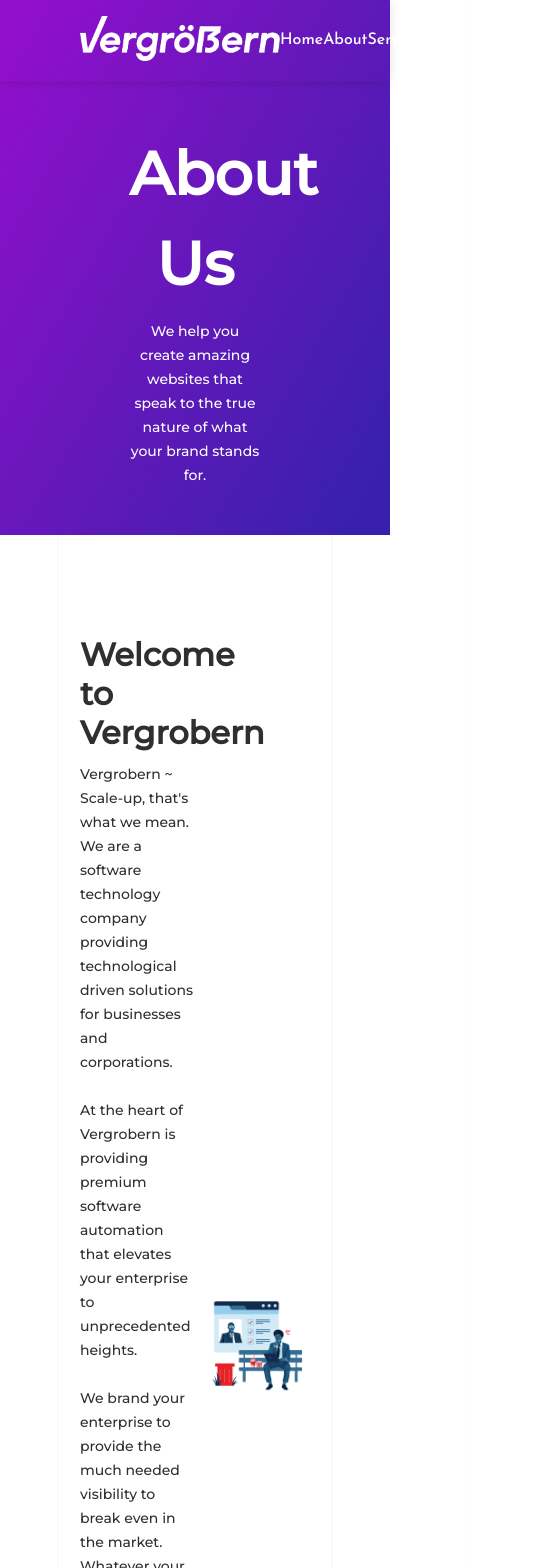
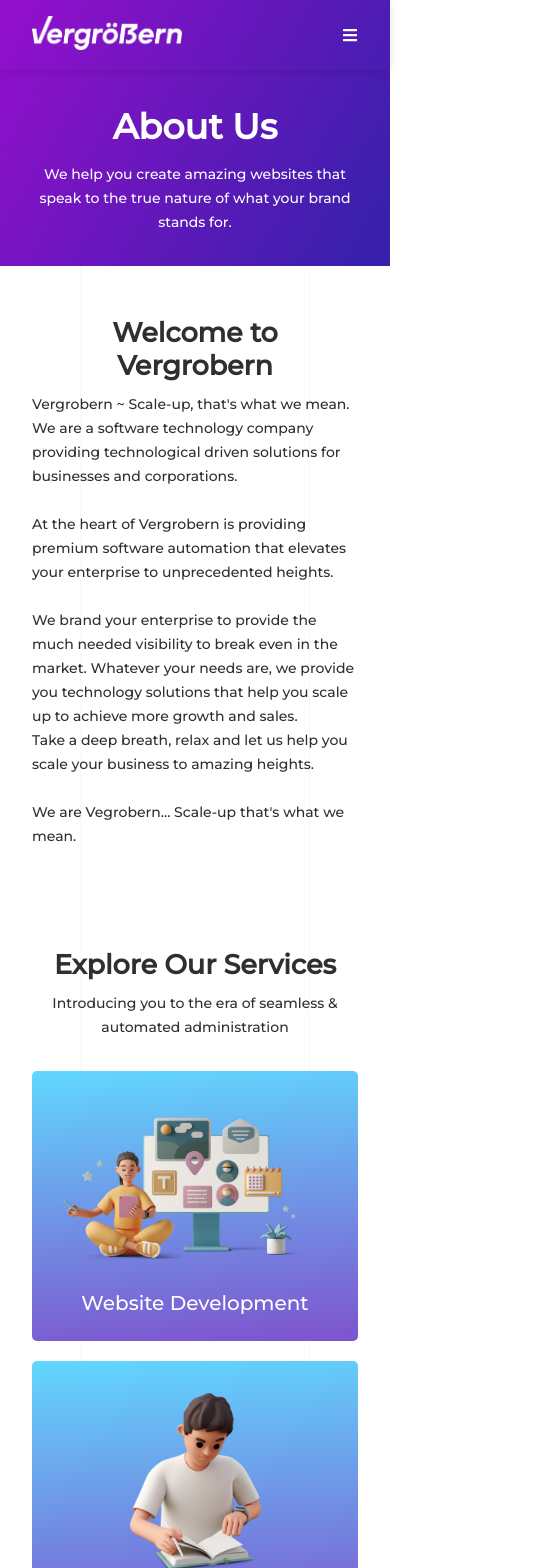
Before and after one commit to vergrobern/vergrobern_core, a React (Create React App) app: page /about in a window 390 px wide. Shown: the top 1568 px of the page, 546 px wide, since content can reach past the window. Built offline with nearby package versions, Linux system fonts and the light colour scheme.

Commit message:
Responsiveness Completed

```diff
--- a/src/App.js
+++ b/src/App.js
@@ -2,6 +2,7 @@ import React from "react";
 import Home from "./components/Home";
 import { BrowserRouter, Routes, Route } from "react-router-dom";
 import "./App.css";
+import "./components/restyle.css";
 import About from "./components/About";
 import Footer from "./components/Footer";
 import Services from "./components/Services";
@@ -9,6 +10,7 @@ import Products from "./components/Products";
 import Contact from "./components/Contact";
 
 function App() {
+
 	return (
 		<>
 			<BrowserRouter>
@@ -16,10 +18,11 @@ function App() {
 					<Route path="/" element={<Home />} />
 					<Route path="/about" element={<About />} />
 					<Route path="/services" element={<Services />} />
-					<Route path="/products" element={<Products />} />
+					<Route path="/products" 	element={<Products />} />
 					<Route path="/contact" element={<Contact />} />
 				</Routes>
 			</BrowserRouter>
+
 			<Footer />
 		</>
 	);
--- a/src/components/About.js
+++ b/src/components/About.js
@@ -1,5 +1,6 @@
 import React from "react";
 import "./styles.css";
+// import "./restyle.css"
 import Header from "./Header";
 import likes from "../images/about.png";
 import Features from "./Features";
@@ -47,7 +48,7 @@ function About() {
 						We are Vegrobern... Scale-up that's what we mean.
 					</p>
 				</div>
-				<div className="img-image">
+				<div className="img-image about">
 					<img src={likes} alt="likes" />
 				</div>
 			</div>
--- a/src/components/Header.js
+++ b/src/components/Header.js
@@ -1,19 +1,54 @@
 import React from "react";
-import { Link } from "react-router-dom";
-import "./styles.css";
-import logo from "../images/png2.png";
+import { Link } from 'react-router-dom'
+import './styles.css'
+import logo from '../images/png2.png'
+import { MdClose } from "react-icons/md"
+import {FaBars} from "react-icons/fa"
 
-function Header() {
+
+
+
+function Header(){
+    const overlay = document.querySelector('.overlay')
+    const menu = document.querySelector('.nav')
+
+    const bar = () => {
+        menu.classList.replace('trans', 'transform');
+        overlay.style.display = "block"
+        overlay.style.opacity = "1"
+        // alert("I was clicked")
+    }
+
+    const close = () => {
+        // alert("Side Menu Closed")
+        menu.classList.replace('transform', 'trans')
+        overlay.style.display = "none"
+        overlay.style.display = "0"
+    }
+
+
+	 const over = () => {
+        //  alert("Side Menu Closed")
+        menu.classList.replace('transform', 'trans')
+        overlay.style.display = "none"
+        overlay.style.display = "0"
+    }
+
     return (
         <div>
             <nav className="nav-bar">
                 <div className="logo">
-					<img src={logo} alt="logo" />
+                    <img src={logo} />
                 </div>
-				<ul className="nav">
+                <ul className="nav trans">
+                    <div className="mobile">
+                        <img src={logo} />
+                        <MdClose className="close" onClick={close}/>
+                    </div>
                    <li>
                        <Link to="/">Home </Link>
                     </li>
+
                     <Link to="/about">
 						<li>About</li>{" "}
 					</Link>
@@ -27,9 +62,11 @@ function Header() {
 						<li>Contact</li>
 					</Link>
                 </ul>
+                <FaBars className="bar" onClick={  bar}/>
             </nav>
+			<div className="overlay" onClick={over}></div>
         </div>
-	);
+    )
 }
 
 export default Header;
--- a/src/components/Home.js
+++ b/src/components/Home.js
@@ -84,7 +84,7 @@ function Home() {
 					<img src={relax} alt="relax" />
 				</div>
 				<div className="ctext">
-					<h1>Relax, Make we run am for you one time</h1>
+					<h1>Relax, make we run am for you one time</h1>
 				</div>
 			</div>
 			{/* <Footer /> */}
--- a/src/components/Services.js
+++ b/src/components/Services.js
@@ -24,7 +24,7 @@ function Services() {
 			</div>
 
 			{/* <Features /> */}
-			<div className="intro2">
+			<div className="intro2 reverse">
 				<div className="intro-text">
 					<h1>Website Development</h1>
 					<p>
@@ -46,7 +46,7 @@ function Services() {
 					<img src={web} alt="web" />
 				</div>
 			</div>
-			<div className="intro2">
+			<div className="intro2 column">
 				<div className="img-image">
 					<img alt="branding" src={branding} />
 				</div>
@@ -68,7 +68,7 @@ function Services() {
 					</p>
 				</div>
 			</div>
-			<div className="intro2">
+			<div className="intro2 reverse">
 				<div className="intro-text">
 					<h1>Business Development</h1>
 					<p>
--- /dev/null
+++ b/src/components/restyle.css
@@ -0,0 +1,357 @@
+@media only screen and (max-width: 350px) {
+    /* ... */
+}
+
+/* Extra small devices (phones, 600px and down) */
+@media only screen and (max-width: 450px) {
+.nav-bar {
+    padding: 1em 2em;
+}
+    .nav {
+            /* border: 2px solid red; */
+            width: 100%;
+        }
+.logo img {
+    width: 150px;
+}
+    .header-content {
+        flex-direction: column-reverse;
+        padding: 1em 2em !important;
+    }
+
+    .header-text {
+            /* border: 1px solid; */
+            width: 100%;
+        }
+    .header-text h1 {
+        font-size: 35px !important;
+            line-height: 50px !important;
+    }
+    .header-img {
+        width: 90%;
+        margin: auto;
+    }
+
+    .intro {
+        flex-direction: column;
+    }
+
+    .intro-image {
+        width: 80% !important;
+    }
+    .intro-text {
+        width: 100%;
+    }
+
+    .intro-text h1 {
+        text-align: center;
+        font-size: 27px !important;
+    }
+
+
+    .features h1 {
+        font-size: 27px;
+        margin-bottom: 10px;
+    }
+
+    .services {
+        flex-wrap: wrap;
+        padding: 2em 0 0;
+    }
+
+        .services .blocks {
+            width: 100%;
+            margin-bottom: 20px;
+        }
+
+        .blocks h1 {
+            font-size: 20px;
+        }
+
+
+        .blocks img {
+             width: 80%;
+         }
+                 #web {
+                     width: 100% !important;
+                     position: relative;
+                     left: -10px ;
+                 }
+
+                 #brand {
+                     width: 50%;
+                 }
+
+    .imp-image {
+        display: none;
+    }
+
+    .card {
+        /* flex-wrap: wrap; */
+        flex-direction: row-reverse;
+        padding: 2em 1em 2em !important;
+    }
+
+        .cimg {
+            width: 30%;
+        }
+
+        .cimg img {
+            width: 150px !important;
+            position: absolute;
+            top: -90px !important;
+            right: -30px;
+            transform: scaleX(1) !important;
+        }
+
+        .ctext {
+            width: 70%;
+        }
+
+        .ctext h1 {
+            font-size: 25px !important;                    text-align: center;
+       }
+         footer {
+             padding: 3em 2em 0;
+         }
+
+        .footer {
+        display: flex;
+        /* flex-wrap: wrap; */
+        flex-direction: column;
+        /* border: red 1px solid; */
+    }
+
+        .logof {
+            width: 100%;
+            margin-bottom: 20px;
+        }
+
+         .footer-links {
+            width: 100%;
+            /* border: 1px solid; */
+             text-align: left !important;
+             margin-bottom: 20px;
+         }
+
+         .newslater {
+             width: 100% !important;
+            margin-bottom: 20px;
+         }
+
+        .about {
+            display: none;
+        }
+          .header .header-text {
+        width: 100% !important;
+    }
+
+     .intro2 {
+        padding: 50px 2em;
+    }
+
+    .reverse {
+        flex-direction: column-reverse;
+    }
+
+    .column {
+        flex-direction: column;
+    }
+
+    .intro2 .img-image {
+        width: 100%;
+    }
+    .box {
+    padding: 2em 2em;
+    width: 80%;
+    }
+
+    .icon-box h1 {
+        font-size: 18px;
+    }
+
+    .inputs div {
+        width: 100%;
+    }
+
+    .submit button {
+    width: 50%;
+
+    }
+    textarea {
+        width: 92%;
+        margin: -3px 0 0;
+        /* border: 1px solid; */
+    }
+
+}
+
+
+@media only screen and (max-width: 768px) {
+    /* ... */
+
+.contact-form {
+    width: 90%;
+}
+    .contact-icons {
+        /* border: solid red; */
+        padding: 3em 2em;
+    }
+    .box {
+    padding: 2em 1em;
+    margin-bottom: 30px;
+    }
+    .icon-box h1 {
+        font-size: 18px;
+    }
+    .intro2 {
+        padding: 50px 2em;
+    }
+    .nav {
+        /* border: 2px solid red; */
+        flex-direction: column;
+        align-items: flex-start;
+        position: fixed;
+        top: 0;
+        bottom: 0;
+        left: 0;
+        /* height: 100vh; */
+        justify-content:flex-start;
+        background: linear-gradient(299.95deg, #3820AC 6.44%, #930FCB 97.38%);
+        z-index: 9 !important;
+        padding: 2em;
+        width: 425px;
+    }
+
+    .nav li {
+        /* border: 1px solid; */
+        margin: 20px 0;
+        font-size: 18px;
+    }
+    .trans {
+        transform: translateX(-100%);
+            -webkit-transition: all 1s ease;
+            -o-transition: all 1s ease;
+            transition: all 1s ease;
+    }
+
+    .mobile {
+        display: flex;
+        justify-content: space-between;
+        align-items: center;
+        /* border: 1px red solid; */
+        width: 100%;
+        margin: 0 0 20px 0;
+    }
+
+    .mobile img {
+            width: 200px;
+    }
+    .close {
+        font-size: 25px;
+        /* border: 1px solid; */
+        cursor: pointer;
+        /* padding: 1em; */
+        border-radius: 10px;
+        box-shadow: -1px 1px 10px rgba(0, 0, 0, 0.137);
+        /* line-height: 50px; */
+}
+    .bar {
+        display: block;
+        /* padding: 1em; */
+        cursor: pointer;
+    }
+
+    .header-content {
+        /* border: 2px red solid; */
+        padding: 1em 2em 0;
+    }
+
+        .header-text h1 {
+            font-size: 40px;
+            line-height: 60px;
+            margin-bottom: 10px;
+
+        }
+
+
+    .intro {
+        padding: 50px 2em;
+        /* border: 1px solid; */
+    }
+
+        .intro-text h1 {
+            margin-bottom: 10px;
+            font-size: 27px;
+            /* border: solid; */
+        }
+
+    .intro-image {
+        width: 40%;
+    }
+
+    .intro-text h1 br {
+        display: none;
+    }
+    .features {
+        padding: 50px 2em;
+    }
+         #web {
+             width: 200px;
+             position: relative;
+             /* left: -20px; */
+         }
+
+    .card {
+        margin: 3em auto 0;
+            padding: 3em 2em;
+        width: 92%;
+    }
+
+         .ctext h1 {
+             font-size: 30px;
+         }
+        .cimg img {
+            width: 85%;
+            position: absolute;
+            /* top: -50p; */
+            top: -150px;
+            transform: scaleX(-1);
+        }
+
+        footer {
+        padding: 3em 2em 0;
+        }
+                 .footer-links {
+                     /* width: 20%;
+                     border: 1px solid; */
+                     text-align: center;
+                 }
+                 .newslater {
+                     width: 35%;
+                 }
+    .header .header-text {
+        width: 70%;
+        margin: auto;
+        /* border: solid; */
+        padding: 2em 2em;
+    }
+
+         .header .header-text p {
+             font-size: 14px;
+         }
+}
+
+
+@media only screen and (max-width: 1024px) {
+    .contact-icons {
+            /* border: solid red; */
+            padding: 3em 2em;
+        }
+}
+
+/* Extra large devices (large laptops and desktops, 1200px and up) */
+
+/* @media only screen and (min-width: 1200px) {
+    ...
+}  */
--- a/src/components/styles.css
+++ b/src/components/styles.css
@@ -18,6 +18,7 @@ p {
 }
 .nav-bar {
     /* border: 1px solid; */
+    /* position: relative; */
     padding: 1em 5em;
     display: flex;
     justify-content: space-between;
@@ -34,6 +35,20 @@ p {
     width: 200px;
 }
 
+.mobile {
+    display: none;
+}
+
+.bar {
+    display: none;
+}
+
+.transform {
+    transform: translateX(0);
+    -webkit-transition: all 1s ease;
+    -o-transition: all 1s ease;
+    transition: all 1s ease;
+}
 .nav {
     display: flex;
     list-style-type: none;
@@ -41,8 +56,10 @@ p {
     justify-content: space-around;
     width: 60%;
     font-family: 'josefin Sans', sans-serif;
+    align-items: center;
     /* font-family: 'Jost', sans-serif; */
 }
+
 .landing {
     /* border: 1px solid; */
     /* position: absolute; */
@@ -54,6 +71,20 @@ p {
     background: linear-gradient(299.95deg, #3820AC 6.44%, #930FCB 97.38%);
 }
 
+.overlay {
+    position: fixed;
+    top: 0;
+    bottom: 0;
+    left: 0;
+    right: 0;
+    background-color: rgba(0, 0, 0, 0.733);
+    display: none;
+    opacity: 0;
+    -webkit-transition: all 1s ease;
+        -o-transition: all 1s ease;
+        transition: all 1s ease;
+        z-index: 1;
+}
 .header-content {
     display: flex;
     padding: 1em 5em 0;
@@ -386,8 +417,8 @@ p {
     }
 
     .header {
+        /* position: relative; */
         width: 100%;
-        color: var(--primaryColor);
         color: var(--primaryColor);
         background: linear-gradient(299.95deg, #3820AC 6.44%, #930FCB 97.38%);
             backdrop-filter: blur(50px);
@@ -395,7 +426,8 @@ p {
 
             /* border-radius: 0px 0px 20px 20px; */
             text-align: center;
-            /* border:solid; */
+            /* border:solid red; */
+            overflow: visible;
     }
 
     .header .header-text {
@@ -409,7 +441,7 @@ p {
     }
 
         .header .header-text p {
-            font-size: 14px;
+            font-size: 16px;
         }
 
 
@@ -461,12 +493,13 @@ p {
     padding: 3em 15em;
     justify-content: space-around;
         display: flex;
-    flex-wrap: wrap;width: 100%;
+    flex-wrap: wrap;
+    width: 100%;
 }
 
 .box {
     display: flex;
-    /* border: solid; */
+    /* border: solid red; */
     text-align: justify;
     padding: 3em 2em;
     background: linear-gradient(175.49deg, #61D8FF -0.6%, rgba(100, 24, 187, 0.81) 111.62%);
@@ -590,7 +623,7 @@ textarea {
     border-radius: 5px;
     cursor: pointer;
     width: 25%;
-background: linear-gradient(299.95deg, #3820AC 6.44%, #930FCB 97.38%);
+    background: linear-gradient(299.95deg, #3820AC 6.44%, #930FCB 97.38%);
     color: white;
     font-weight: 600;
     font-size: 14px;
```
Also changed, not shown: src/components/Footer.js (+15 -0 lines), 1 other file (tests, documents, lock files or other folders). Lines whose indentation alone changed are shown as unchanged.
